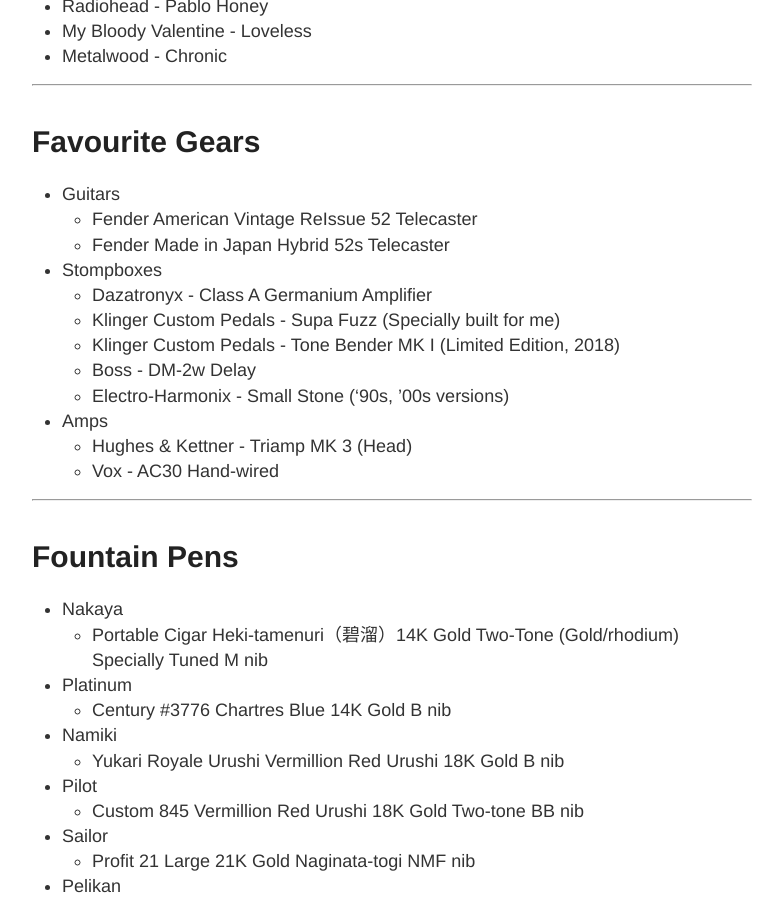
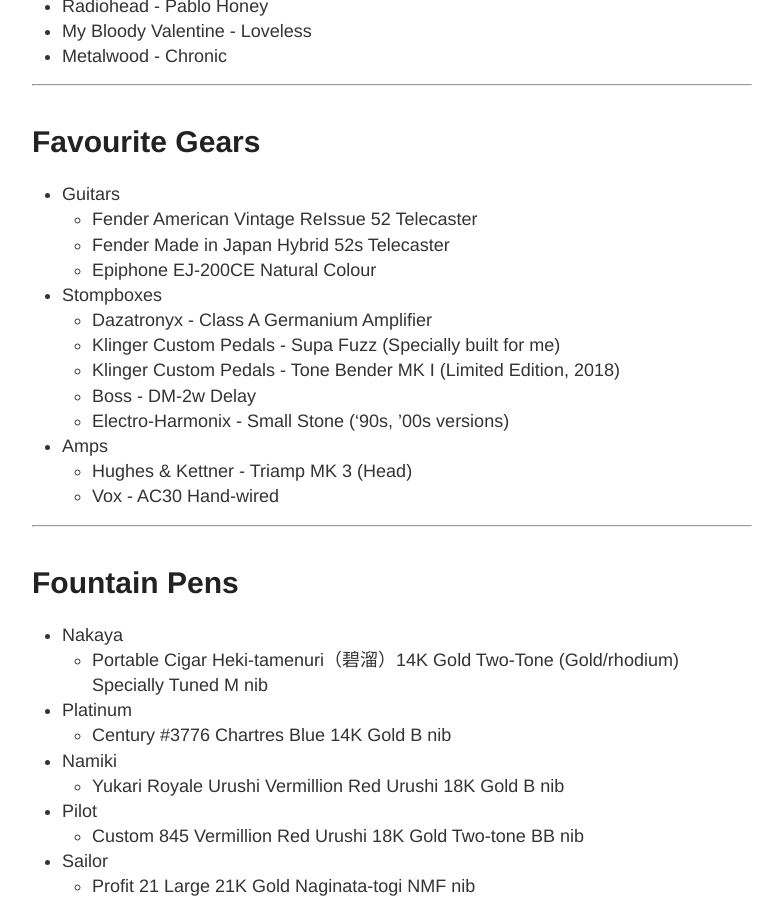
Before and after one commit to TangoEnSkai/tangoenskai.github.io, a Jekyll site: the page built from personal.md, in a window 1280 px wide and 900 px high, scrolled down 390 px. Shown: the whole window, without its empty margins (248-1031 px from the left). Built offline with Jekyll 4.4.1, drawn with Linux system fonts in a browser that asks for light colours.

Commit message:
Add acoustic guitar

```diff
--- a/personal.md
+++ b/personal.md
@@ -20,6 +20,7 @@
 * Guitars
   * Fender American Vintage ReIssue 52 Telecaster
   * Fender Made in Japan Hybrid 52s Telecaster
+  * Epiphone EJ-200CE Natural Colour
 
 * Stompboxes
   * Dazatronyx - Class A Germanium Amplifier
```
